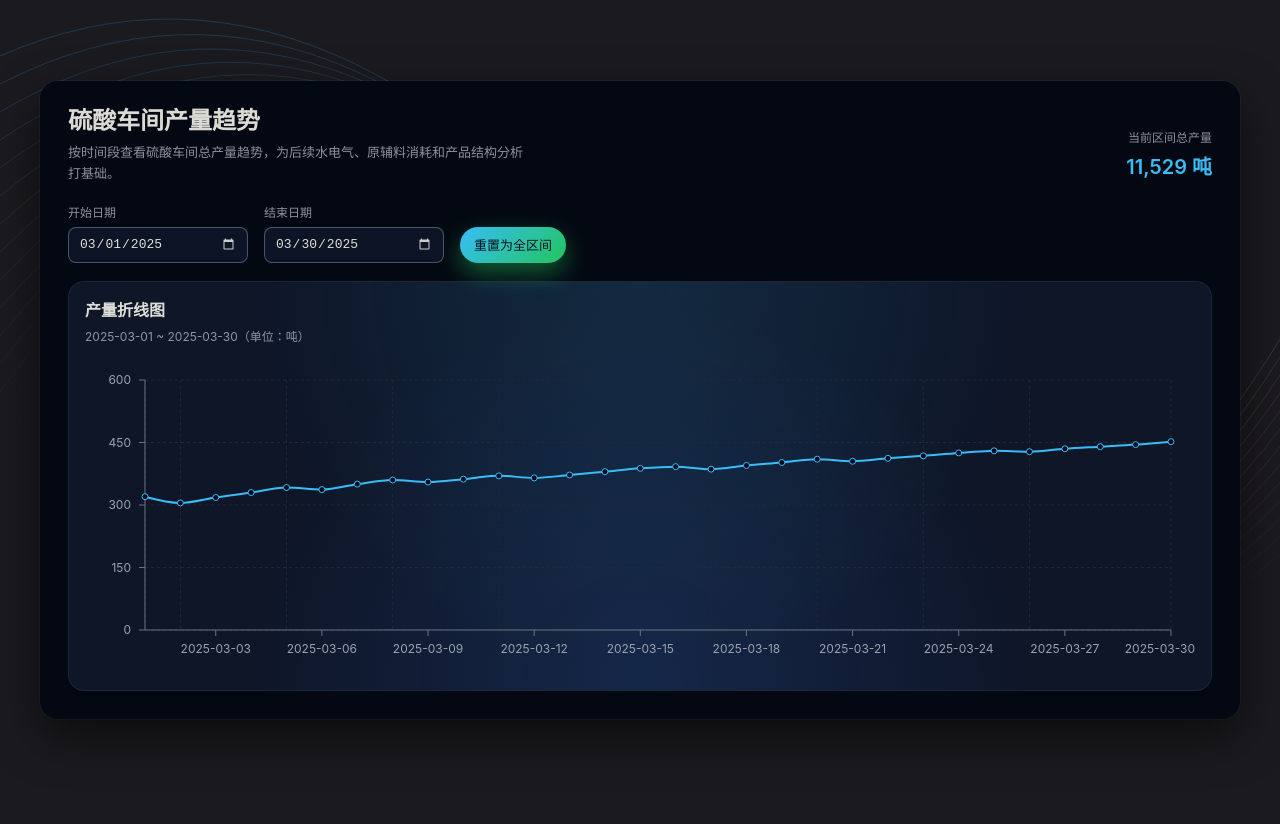
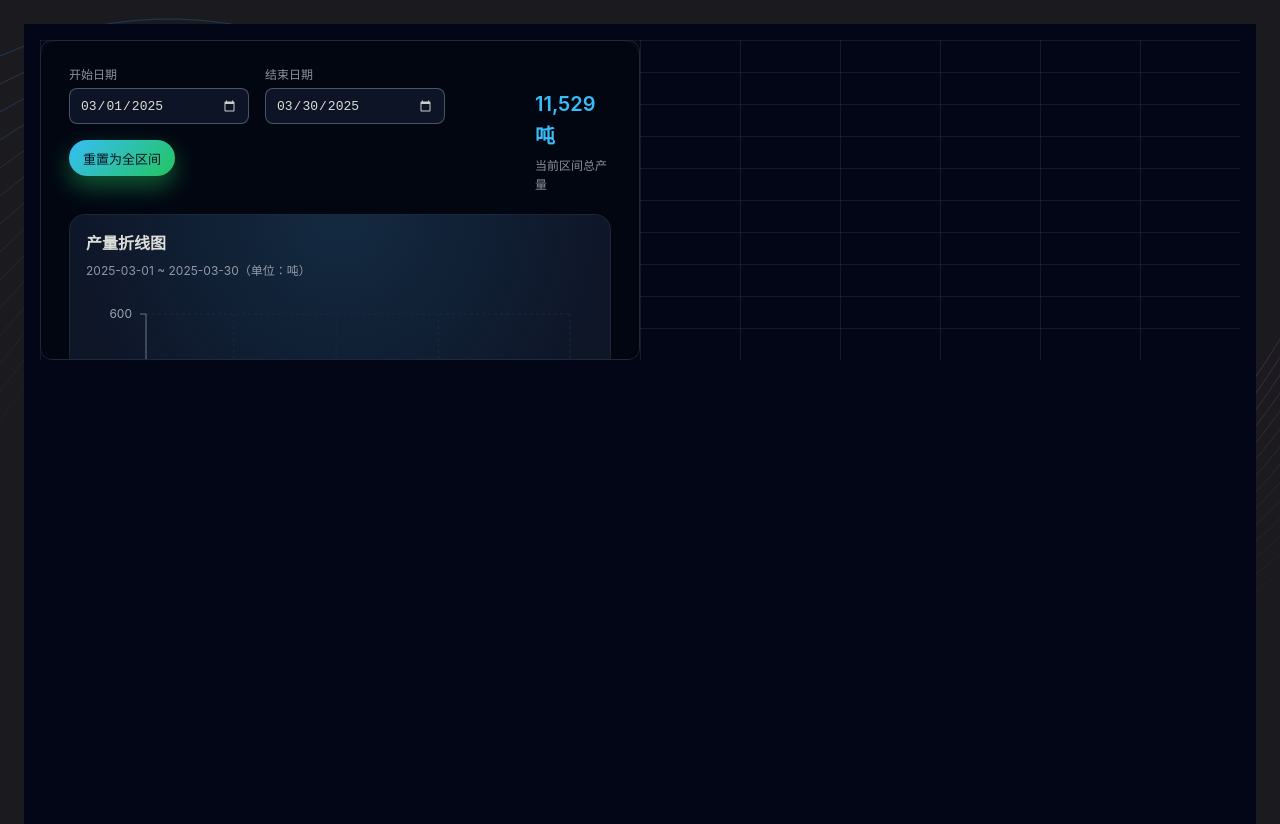
Before and after one commit to rui-xxy/webui, a React (Vite) app in the folder my-app/src/renderer/: page / in a window 1280 px wide. Before the commit the page ends 800 px from the top, so only its background shows below. Built offline with nearby package versions, Linux system fonts and the light colour scheme.

Commit message:
feat(仪表盘): 添加可拖拽网格布局功能
引入 react-grid-layout 和 react-resizable 库实现仪表盘网格布局
重构 App 组件使用 DashboardLayout 作为根组件
调整 ProductionLineChart 组件样式适应网格布局
添加网格背景样式用于拖拽对齐辅助

```diff
--- a/my-app/package.json
+++ b/my-app/package.json
@@ -26,6 +26,8 @@
     "@nextui-org/react": "^2.6.11",
     "electron-updater": "^6.3.9",
     "framer-motion": "^12.23.24",
+    "react-grid-layout": "^1.5.2",
+    "react-resizable": "^3.0.5",
     "recharts": "^3.5.0"
   },
   "devDependencies": {
--- a/my-app/src/renderer/src/App.tsx
+++ b/my-app/src/renderer/src/App.tsx
@@ -1,7 +1,7 @@
-import ProductionLineChart from './components/ProductionLineChart'
+import DashboardLayout from './components/DashboardLayout'
 
 function App(): React.JSX.Element {
-  return <ProductionLineChart />
+  return <DashboardLayout />
 }
 
 export default App
--- a/my-app/src/renderer/src/assets/main.css
+++ b/my-app/src/renderer/src/assets/main.css
@@ -14,6 +14,16 @@ body {
   justify-content: center;
   padding: 24px;
   box-sizing: border-box;
+}
+
+/* 仪表盘网格布局背景，用于拖拽对齐 */
+.layout {
+  background-image:
+    linear-gradient(to right, rgba(148, 163, 184, 0.12) 1px, transparent 1px),
+    linear-gradient(to bottom, rgba(148, 163, 184, 0.12) 1px, transparent 1px);
+  /* 12 列，对应 react-grid-layout 的 cols: 12；行高 32px */
+  background-size: calc(100% / 12) 100%, 100% 32px;
+  background-position: 0 0;
 }
 
 .sa-dashboard {
--- /dev/null
+++ b/my-app/src/renderer/src/components/DashboardLayout.tsx
@@ -0,0 +1,77 @@
+import type React from 'react'
+import { Responsive, WidthProvider, type Layout } from 'react-grid-layout'
+import ProductionLineChart from './ProductionLineChart'
+import 'react-grid-layout/css/styles.css'
+import 'react-resizable/css/styles.css'
+
+const ResponsiveGridLayout = WidthProvider(Responsive)
+
+const breakpoints = {
+  lg: 1200,
+  md: 996,
+  sm: 768,
+  xs: 480,
+  xxs: 0
+}
+
+const cols = {
+  lg: 12,
+  md: 12,
+  sm: 12,
+  xs: 6,
+  xxs: 4
+}
+
+const initialLayout: Layout[] = [
+  {
+    i: 'production-line-chart',
+    x: 0,
+    y: 0,
+    w: 6,
+    h: 10
+  }
+]
+
+function DashboardLayout(): React.JSX.Element {
+  const handleLayoutChange = (currentLayout: Layout[]): void => {
+    // 将来可以把布局存到 localStorage 或接口
+    // console.log('layout changed', currentLayout)
+  }
+
+  return (
+    <div
+      style={{
+        width: '100%',
+        height: '100vh',
+        padding: 16,
+        boxSizing: 'border-box',
+        backgroundColor: '#020617'
+      }}
+    >
+      <ResponsiveGridLayout
+        className="layout"
+        breakpoints={breakpoints}
+        cols={cols}
+        layouts={{ lg: initialLayout }}
+        rowHeight={32}
+        margin={[0, 0]}
+        onLayoutChange={handleLayoutChange}
+        draggableHandle=".sa-dashboard-header"
+      >
+        <div
+          key="production-line-chart"
+          style={{
+            backgroundColor: '#020617',
+            borderRadius: 12,
+            border: '1px solid #1f2937',
+            overflow: 'hidden'
+          }}
+        >
+          <ProductionLineChart />
+        </div>
+      </ResponsiveGridLayout>
+    </div>
+  )
+}
+
+export default DashboardLayout
--- a/my-app/src/renderer/src/components/ProductionLineChart.tsx
+++ b/my-app/src/renderer/src/components/ProductionLineChart.tsx
@@ -72,20 +72,6 @@ function ProductionLineChart(): React.JSX.Element {
   return (
     <div className="sa-dashboard">
       <header className="sa-dashboard-header">
-        <div>
-          <h1 className="sa-dashboard-title">硫酸车间产量趋势</h1>
-          <p className="sa-dashboard-subtitle">
-            按时间段查看硫酸车间总产量趋势，为后续水电气、原辅料消耗和产品结构分析打基础。
-          </p>
-        </div>
-        <div className="sa-dashboard-summary">
-          <span className="sa-dashboard-summary-label">当前区间总产量</span>
-          <span className="sa-dashboard-summary-value">
-            {totalOutput.toLocaleString('zh-CN')} 吨
-          </span>
-        </div>
-      </header>
-
         <section className="sa-dashboard-filters">
           <div className="sa-field">
             <label className="sa-label" htmlFor="start-date">
@@ -119,6 +105,14 @@ function ProductionLineChart(): React.JSX.Element {
             重置为全区间
           </button>
         </section>
+
+        <div className="sa-dashboard-summary">
+          <span className="sa-dashboard-summary-value">
+            {totalOutput.toLocaleString('zh-CN')} 吨
+          </span>
+          <span className="sa-dashboard-summary-label">当前区间总产量</span>
+        </div>
+      </header>
 
       <section className="sa-chart-card">
         <div className="sa-chart-header">
```
Also changed, not shown: 1 other file (tests, documents, lock files or other folders). Lines whose indentation alone changed are shown as unchanged.
